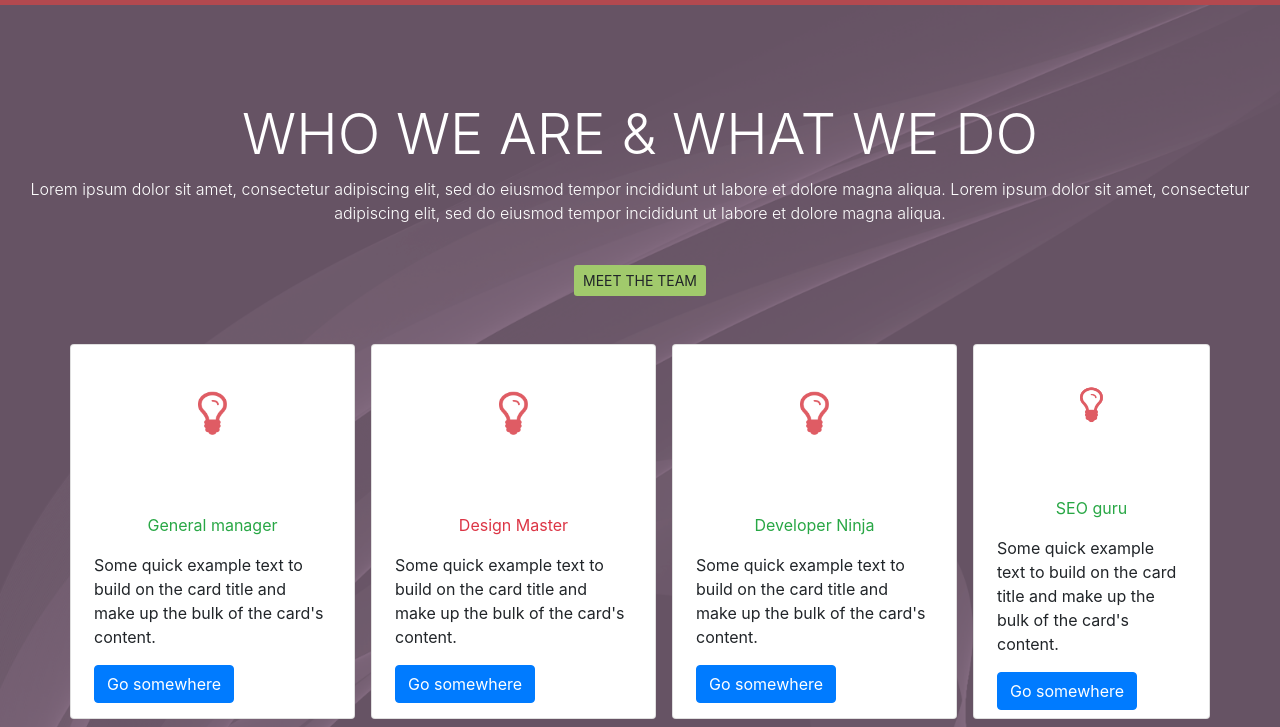
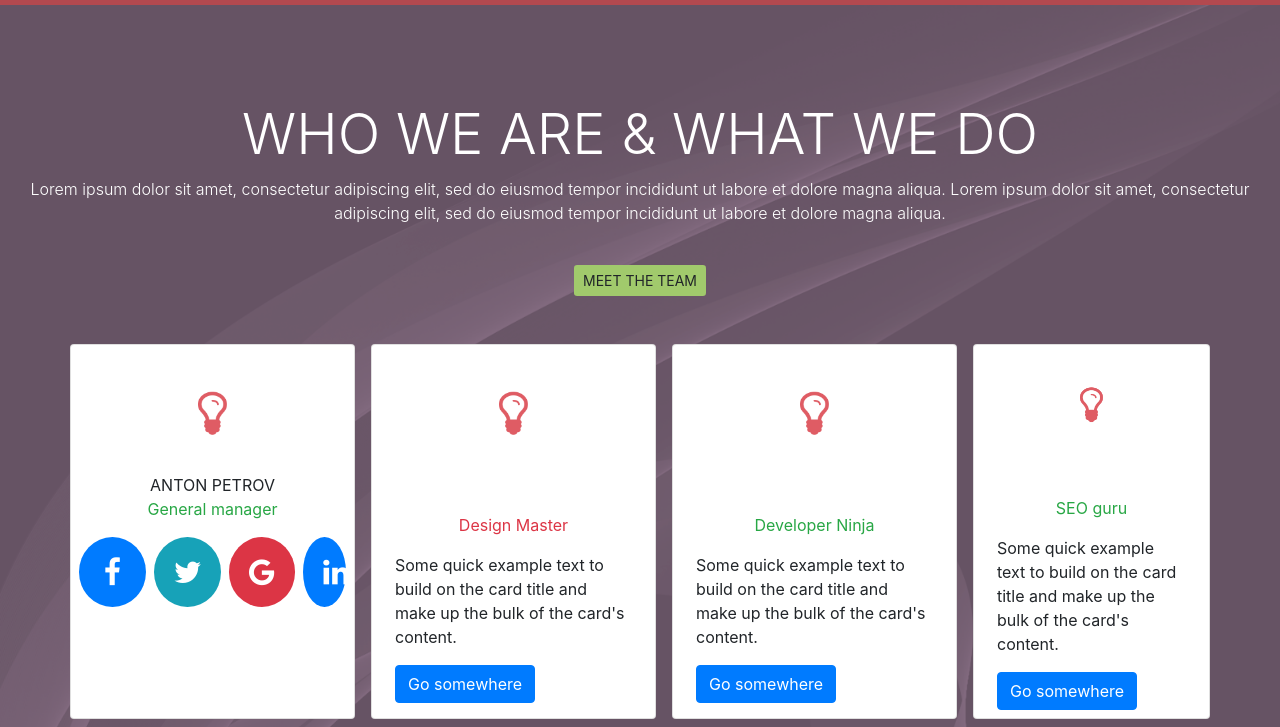
Before and after one commit to rimantepomeckyte/12projectN, a plain HTML site: page index.html in a window 1280 px wide. Shown: the part 1186-1913 px from the top of the page. Drawn offline with nearby package versions, Linux system fonts and the light colour scheme; a script that the page names is missing.

Commit message:
papildymas

```diff
--- a/index.html
+++ b/index.html
@@ -6,6 +6,7 @@
     <title>Title</title>
     <link rel="stylesheet" href="https://stackpath.bootstrapcdn.com/bootstrap/4.5.2/css/bootstrap.min.css"
           integrity="sha384-JcKb8q3iqJ61gNV9KGb8thSsNjpSL0n8PARn9HuZOnIxN0hoP+VmmDGMN5t9UJ0Z" crossorigin="anonymous">
+    <link rel="stylesheet" href="https://cdnjs.cloudflare.com/ajax/libs/font-awesome/4.7.0/css/font-awesome.min.css">
     <link rel="stylesheet" href="style.css" type="text/css"/>
 </head>
 <body>
@@ -146,10 +147,12 @@
                                                                           src="img/lightball.png" alt="Card image cap">
                 </div>
                 <div class="card-body">
-                    <p class="card-text text-uppercase text-center text-white">Anton Petrov</p>
-                    <p class="card-text text-center text-success">General manager</p>
-                    <p class="card-text">Some quick example text to build on the card title and make up the bulk of the card's content.</p>
-                    <a href="#" class="btn btn-primary">Go somewhere</a>
+                    <div class="row d-flex justify-content-center"> <p class="card-text text-uppercase ">Anton Petrov</p></div>
+                    <div class="row d-flex justify-content-center"> <p class="card-text text-center text-success">General manager</p></div>
+                    <div class="row mt-3"> <a href="#" class="col-md-3 bg-primary text-white mr-2 fa fa-facebook"></a>
+                    <a href="#" class="col-md-3 mr-2 bg-info text-white fa fa-twitter"></a>
+                    <a href="#" class="col-md-3 mr-2 bg-danger text-white fa fa-google"></a>
+                    <a href="#" class="col-md bg-primary text-white fa fa-linkedin"></a></div>
                 </div>
             </div>
 
--- a/style.css
+++ b/style.css
@@ -23,6 +23,14 @@ body{
 }
 .btn-team{
     background-color: #A1CA6C;
+}
+.fa{
+    padding: 20px;
+    font-size: 30px;
+    width: 30px;
+    text-align: center;
+    text-decoration: none;
+    border-radius: 50%;
 }
 
 /*backgrounds*/
```
